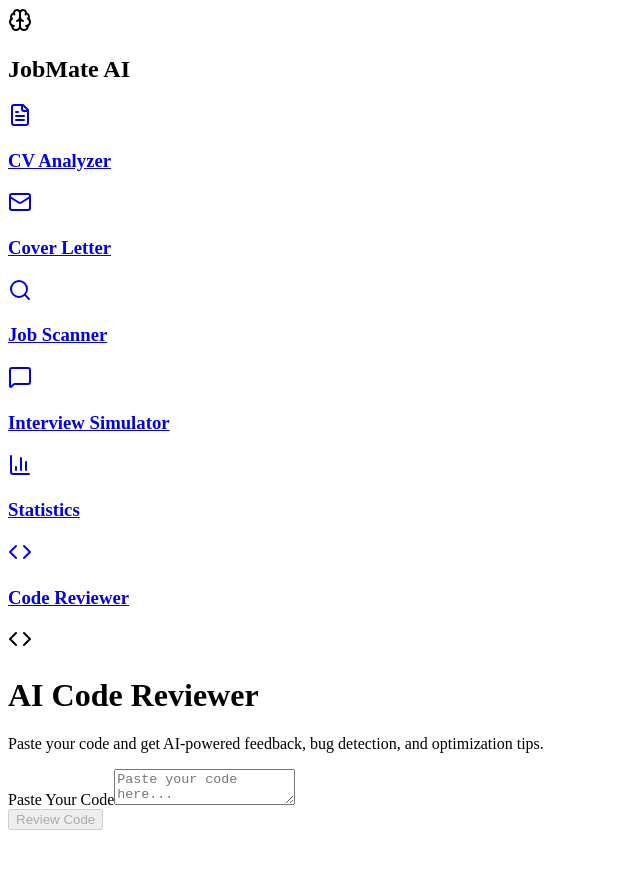
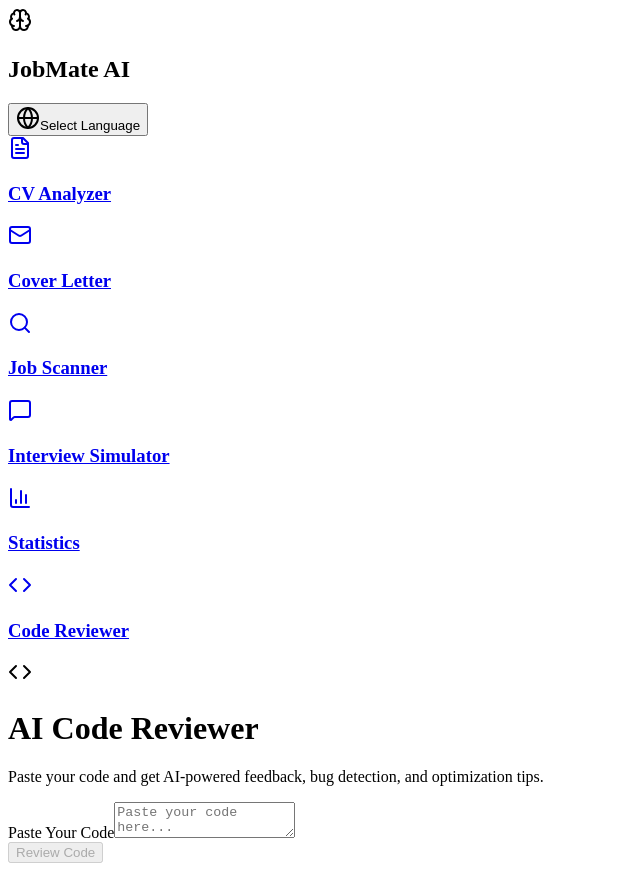
Before and after one commit to maksimKV/JobMateAI, a Next.js app in the folder frontend/: page /code-reviewer in a window 1280 px wide. Shown: the whole page, without its empty margins (0-640 px from the left). Before the commit the page ends 838 px from the top, so only its background shows below. Built offline with nearby package versions, Linux system fonts and the light colour scheme; no server answers.

Commit message:
Fixed issue with language picker

```diff
--- a/frontend/components/LanguageSwitcher.tsx
+++ b/frontend/components/LanguageSwitcher.tsx
@@ -22,27 +22,37 @@
   };
 
   return (
+    <div className="relative">
       <DropdownMenu>
         <DropdownMenuTrigger asChild>
-        <Button variant="ghost" size="icon">
+          <Button variant="ghost" size="icon" className="hover:bg-gray-100 rounded-full">
             <Globe className="h-5 w-5" />
             <span className="sr-only">{t('select')}</span>
           </Button>
         </DropdownMenuTrigger>
-      <DropdownMenuContent align="end">
+        <DropdownMenuContent
+          align="end"
+          className="min-w-[100px] bg-white border border-gray-200 rounded-md shadow-lg z-[100]"
+          sideOffset={8}
+        >
           <DropdownMenuItem
             onClick={() => changeLanguage('en')}
-          className={locale === 'en' ? 'bg-accent' : ''}
+            className={`px-4 py-2 text-sm cursor-pointer hover:bg-gray-100 ${
+              locale === 'en' ? 'bg-blue-50 text-blue-700' : 'text-gray-700'
+            }`}
           >
             {t('en')}
           </DropdownMenuItem>
           <DropdownMenuItem
             onClick={() => changeLanguage('bg')}
-          className={locale === 'bg' ? 'bg-accent' : ''}
+            className={`px-4 py-2 text-sm cursor-pointer hover:bg-gray-100 ${
+              locale === 'bg' ? 'bg-blue-50 text-blue-700' : 'text-gray-700'
+            }`}
           >
             {t('bg')}
           </DropdownMenuItem>
         </DropdownMenuContent>
       </DropdownMenu>
+    </div>
   );
 }
--- a/frontend/components/Navigation.tsx
+++ b/frontend/components/Navigation.tsx
@@ -13,6 +13,7 @@
   LucideIcon
 } from 'lucide-react';
 import { useTranslations } from 'next-intl';
+import { LanguageSwitcher } from './LanguageSwitcher';
 
 interface NavItem {
   name: string;
@@ -76,6 +77,9 @@
             <Brain className="h-8 w-8 text-blue-600" />
             <h1 className="text-2xl font-bold text-gray-900">JobMate AI</h1>
           </div>
+          <div className="flex items-center">
+            <LanguageSwitcher />
+          </div>
         </div>
 
         <div className="mt-6 grid grid-cols-2 md:grid-cols-3 lg:grid-cols-6 gap-4">
```
Lines whose indentation alone changed are shown as unchanged.
